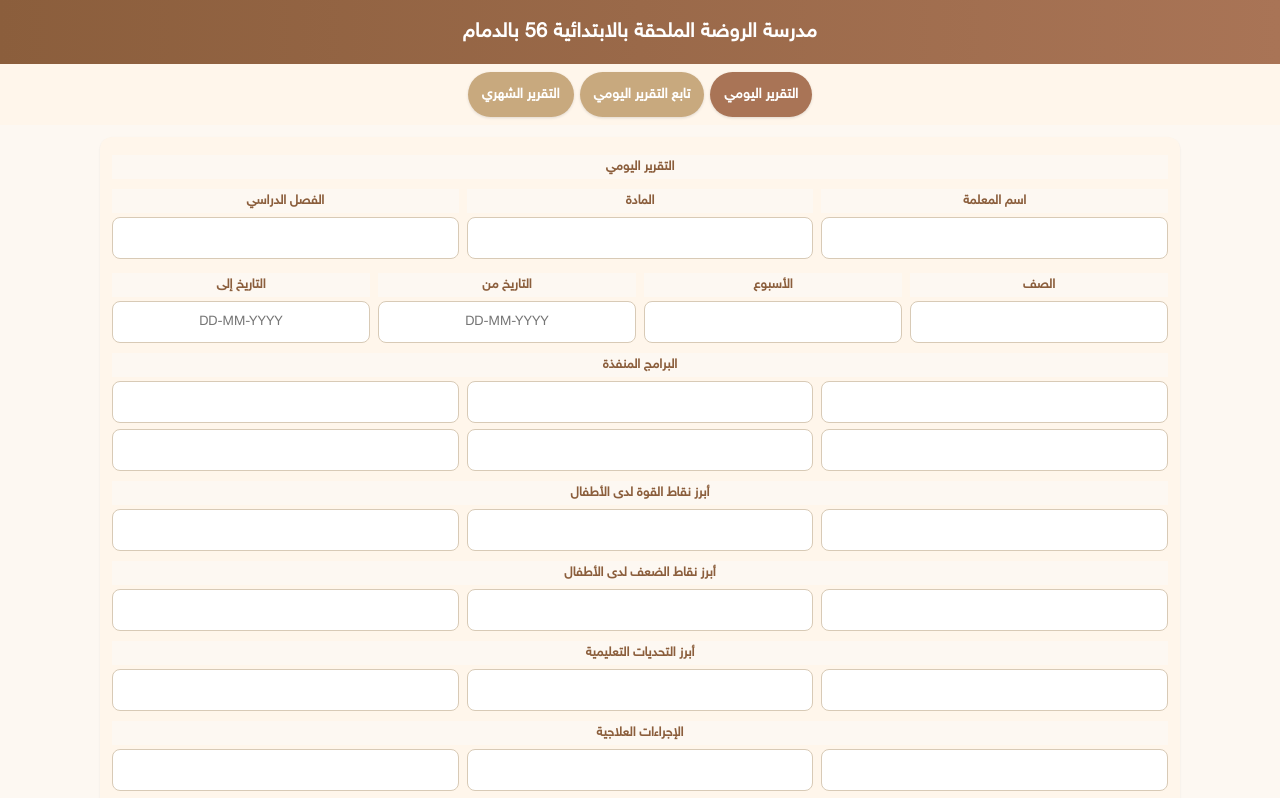
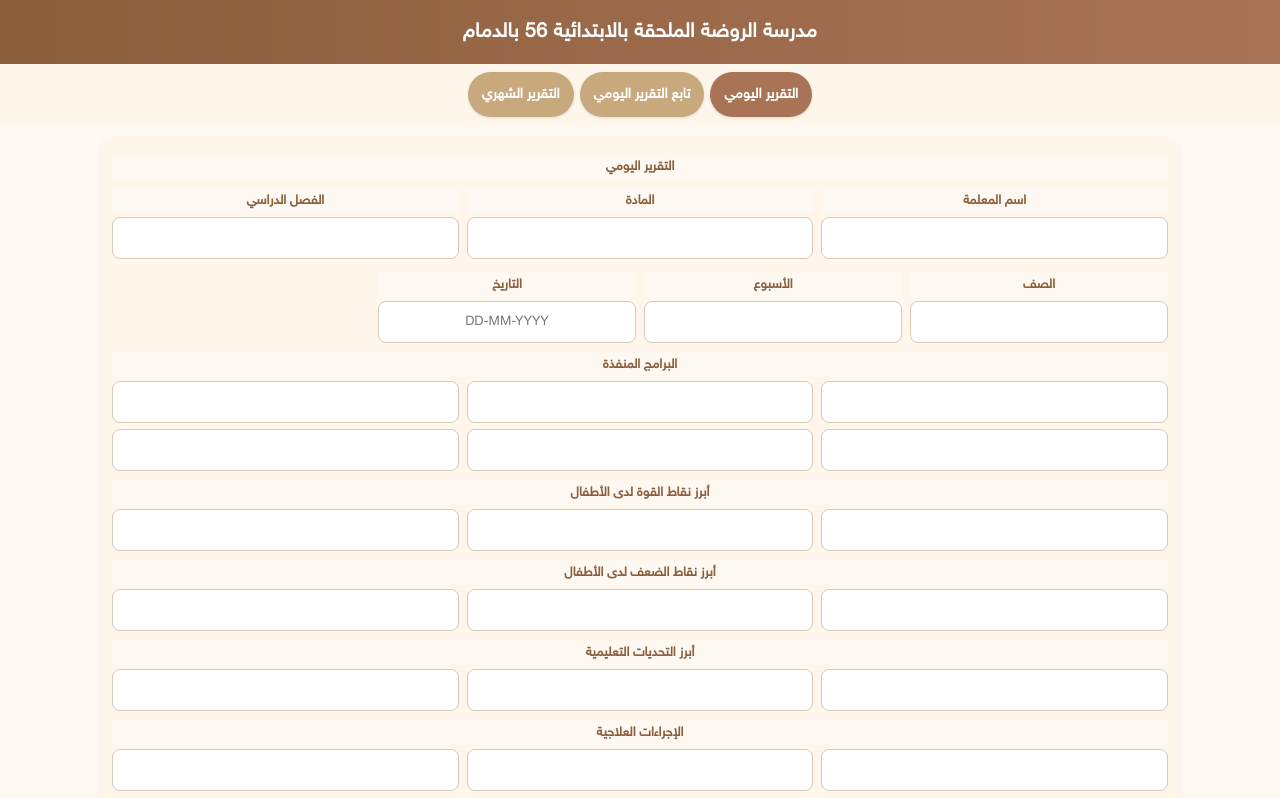
Before and after one commit to defullah2010-svg/56B, a plain HTML site: page index.html in a window 1280 px wide. Shown: the top 798 px of the page. Drawn offline with nearby package versions, Linux system fonts and the light colour scheme.

Commit message:
Add files via upload

```diff
--- a/index.html
+++ b/index.html
@@ -121,8 +121,8 @@
       <div class="grid-4" style="margin-top:8px;">
         <div><label>الصف</label><input type="text" /></div>
         <div><label>الأسبوع</label><input type="text" /></div>
-        <div><label>التاريخ من</label><input id="dailyFrom" type="text" placeholder="DD-MM-YYYY" /></div>
-        <div><label>التاريخ إلى</label><input id="dailyTo" type="text" placeholder="DD-MM-YYYY" /></div>
+        <div><label>التاريخ </label><input id="dailyFrom" type="text" placeholder="DD-MM-YYYY" /></div>
+
       </div>
       <label style="margin-top:10px;">البرامج المنفذة</label>
       <div class="grid-3"><input type="text" /><input type="text" /><input type="text" /></div>
```
